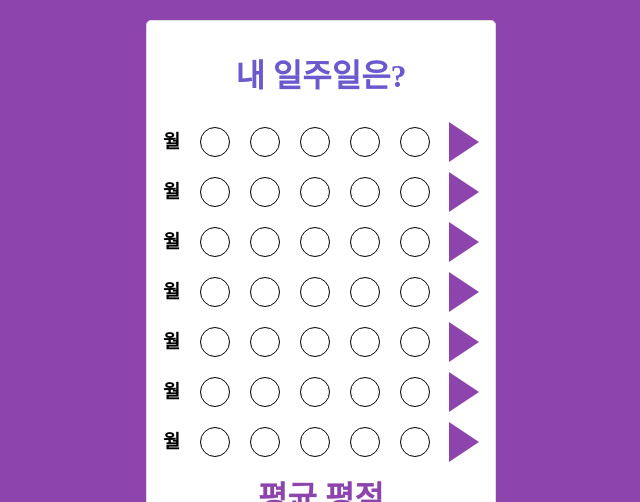
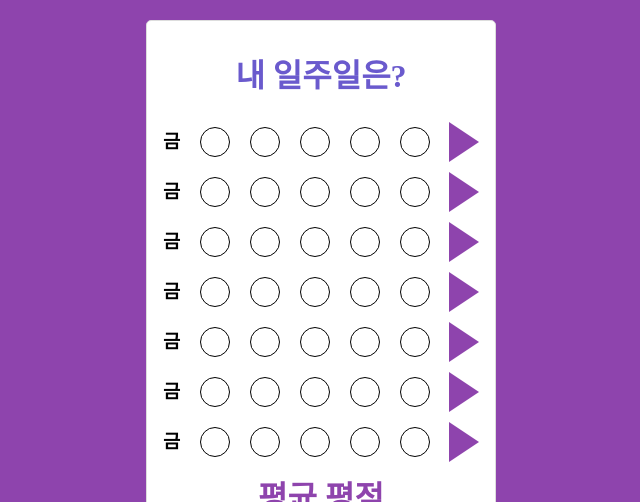
Before and after one commit to kevinkim910408/React-w3-Assignment, a React (Create React App) app: page / in a window 1280 px wide. Shown: the top 502 px of the page, without its empty margins (319-959 px from the left). Built offline with nearby package versions, Linux system fonts and the light colour scheme.

Commit message:
Get day from today - Date()
Get day from today - Date()

```diff
--- a/src/components/ScoreComponent.jsx
+++ b/src/components/ScoreComponent.jsx
@@ -3,11 +3,11 @@ import React from "react";
 // styled
 import styled from "styled-components";
 
-const ScoreComponent = (prop) => {
+const ScoreComponent = (props) => {
     return (
         <>
         <ContentsWrap>
-            <h3>월</h3>
+            <h3>{props.day}</h3>
             <ScoresWrap>
                 <Score></Score>
                 <Score></Score>
--- a/src/routes/Home.jsx
+++ b/src/routes/Home.jsx
@@ -8,17 +8,19 @@ import ScoreComponent from "../components/ScoreComponent";
 
 
 const Home = () => {
+    const weekArr = ['일', '월', '화', '수', '목', '금', '토'];
+    const today = new Date().getDay();
     return (
         <>
             <Container>
                 <Title>내 일주일은?</Title>
-                <ScoreComponent />
-                <ScoreComponent />
-                <ScoreComponent />
-                <ScoreComponent />
-                <ScoreComponent />
-                <ScoreComponent />
-                <ScoreComponent />
+                <ScoreComponent day={weekArr[today%7]}/>
+                <ScoreComponent day={weekArr[today%7]}/>
+                <ScoreComponent day={weekArr[today%7]}/>
+                <ScoreComponent day={weekArr[today%7]}/>
+                <ScoreComponent day={weekArr[today%7]}/>
+                <ScoreComponent day={weekArr[today%7]}/>
+                <ScoreComponent day={weekArr[today%7]}/>
                 <FooterWrap>
                     <h1>평균 평점</h1>
                     <h1>3.9</h1>
```
